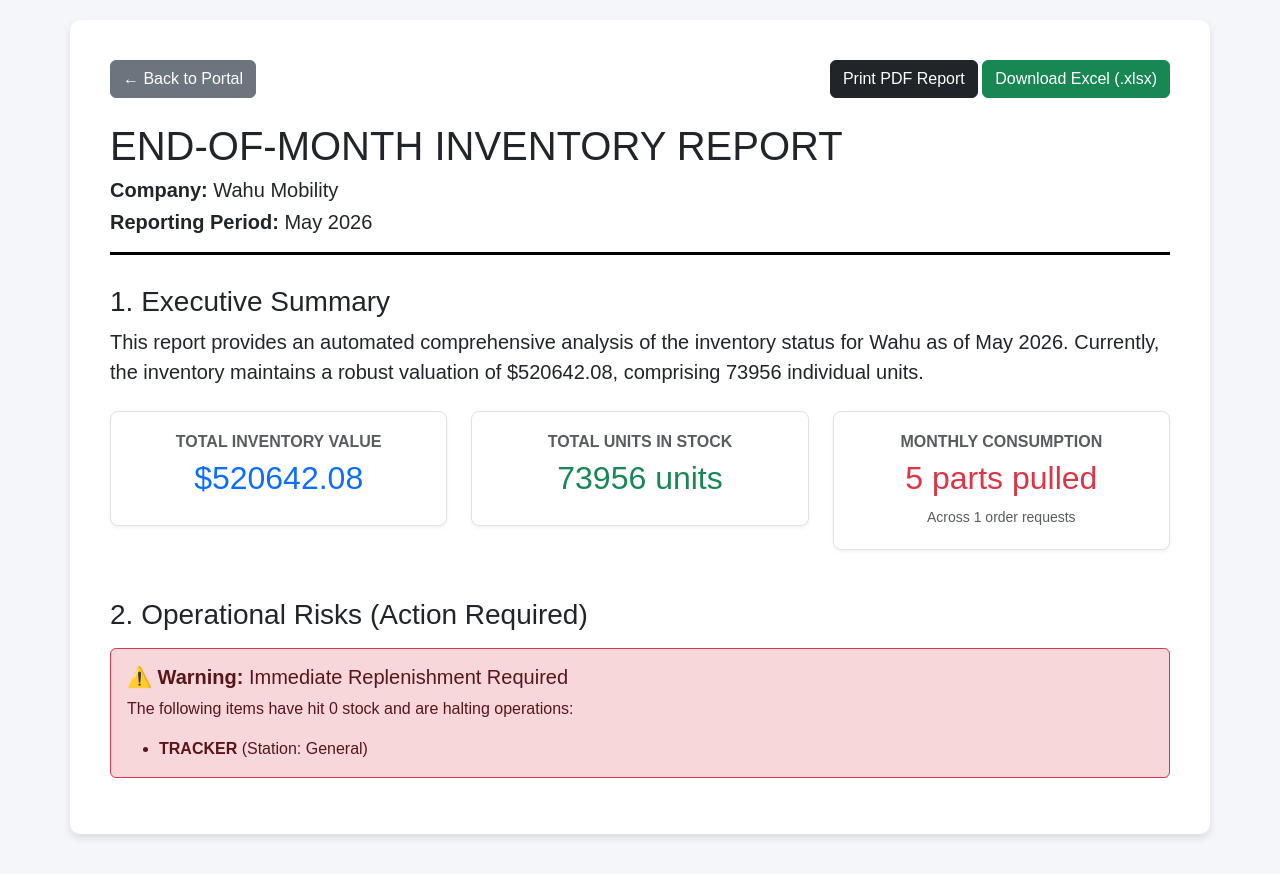
After one commit to NPKvarmax/production-inventory, a Django app: page /executive-report/ in a window 1280 px wide. The commit adds this page. Run offline with Django 5.2, Linux system fonts and the light colour scheme; a user stored in the database is signed in; data comes from the database, SQL or seed files in the repository; both versions use the stored data as it was after the commit.

Commit message:
Version 2.0: Added Stations, Automated Reporting, and Email Robot

```diff
--- /dev/null
+++ b/inventory/templates/inventory/executive_report.html
@@ -0,0 +1,89 @@
+<!DOCTYPE html>
+<html lang="en">
+<head>
+    <meta charset="UTF-8">
+    <meta name="viewport" content="width=device-width, initial-scale=1.0">
+    <title>Executive Inventory Report</title>
+    <!-- Load Bootstrap CSS for styling -->
+    <link href="https://cdn.jsdelivr.net/npm/bootstrap@5.3.0/dist/css/bootstrap.min.css" rel="stylesheet">
+
+    <style>
+        /* THE MAGIC PRINT TRICK: Hides the buttons when saving to PDF */
+        @media print {
+            .no-print { display: none !important; }
+            body { background-color: white; }
+            .card, .metric-box { border: none !important; box-shadow: none !important; }
+        }
+        body { background-color: #f4f6f9; padding-top: 20px; font-family: Arial, sans-serif; }
+        .report-header { border-bottom: 3px solid #000; padding-bottom: 10px; margin-bottom: 30px; }
+        .metric-box { background-color: #ffffff; padding: 20px; border-radius: 8px; border: 1px solid #dee2e6; box-shadow: 0 2px 4px rgba(0,0,0,0.05); }
+        .container { background-color: white; padding: 40px; border-radius: 10px; box-shadow: 0 4px 8px rgba(0,0,0,0.1); margin-bottom: 40px; }
+    </style>
+</head>
+<body>
+
+<div class="container">
+
+    <!-- Action Buttons (Hidden when printing) -->
+    <div class="d-flex justify-content-between mb-4 no-print">
+        <a href="{% url 'landing' %}" class="btn btn-secondary">&larr; Back to Portal</a>
+        <div>
+            <button onclick="window.print()" class="btn btn-dark">Print PDF Report</button>
+<a href="{% url 'export_excel_report' %}" class="btn btn-success">Download Excel (.xlsx)</a>        </div>
+    </div>
+
+    <!-- The Actual Report -->
+    <div class="report-header">
+        <h1>END-OF-MONTH INVENTORY REPORT</h1>
+        <h5><strong>Company:</strong> Wahu Mobility</h5>
+        <h5><strong>Reporting Period:</strong> {{ current_month_name }}</h5>
+    </div>
+
+    <h3 class="mt-4">1. Executive Summary</h3>
+    <p class="lead">This report provides an automated comprehensive analysis of the inventory status for Wahu as of {{ current_month_name }}.
+       Currently, the inventory maintains a robust valuation of <strong>${{ total_value|floatformat:2 }}</strong>,
+       comprising <strong>{{ total_units }}</strong> individual units.</p>
+
+    <div class="row mb-5 mt-4">
+        <div class="col-md-4">
+            <div class="metric-box text-center">
+                <h6 class="text-muted text-uppercase fw-bold">Total Inventory Value</h6>
+                <h2 class="text-primary">${{ total_value|floatformat:2 }}</h2>
+            </div>
+        </div>
+        <div class="col-md-4">
+            <div class="metric-box text-center">
+                <h6 class="text-muted text-uppercase fw-bold">Total Units in Stock</h6>
+                <h2 class="text-success">{{ total_units }} units</h2>
+            </div>
+        </div>
+        <div class="col-md-4">
+            <div class="metric-box text-center">
+                <h6 class="text-muted text-uppercase fw-bold">Monthly Consumption</h6>
+                <h2 class="text-danger">{{ total_parts_consumed }} parts pulled</h2>
+                <small class="text-muted">Across {{ total_requests_count }} order requests</small>
+            </div>
+        </div>
+    </div>
+
+    <h3>2. Operational Risks (Action Required)</h3>
+    {% if critical_items %}
+        <div class="alert alert-danger mt-3 border-danger">
+            <h5 class="alert-heading"><strong>⚠️ Warning:</strong> Immediate Replenishment Required</h5>
+            <p>The following items have hit 0 stock and are halting operations:</p>
+            <ul class="mb-0">
+                {% for item in critical_items %}
+                    <li><strong>{{ item.name }}</strong> (Station: {{ item.station }})</li>
+                {% endfor %}
+            </ul>
+        </div>
+    {% else %}
+        <div class="alert alert-success mt-3 border-success">
+            <strong>✅ System Healthy:</strong> All inventory levels are currently above 0. No critical stockouts detected.
+        </div>
+    {% endif %}
+
+</div>
+
+</body>
+</html>
--- a/inventory/urls.py
+++ b/inventory/urls.py
@@ -7,4 +7,6 @@ urlpatterns = [
     path('login/', views.login_page, name='login'),
     path('logout/', views.logout_user, name='logout'),
     path('export/', views.export_inventory_csv, name='export_csv'),
+    path('executive-report/', views.executive_report, name='executive_report'),
+    path('export-excel/', views.export_excel_report, name='export_excel_report'),
 ]
--- a/inventory/views.py
+++ b/inventory/views.py
@@ -1,14 +1,18 @@
 import json
 import csv
+import openpyxl
+from datetime import datetime
 from django.shortcuts import render, redirect
 from django.contrib import messages
 from django.contrib.auth.decorators import login_required
 from django.contrib.auth.forms import AuthenticationForm
 from django.contrib.auth import login, logout
+
 from django.http import HttpResponse
 
 from .models import InventoryItem, StockRequest
 from .forms import StockRequestForm
+from django.utils.timezone import now
 
 @login_required(login_url='login')
 def landing_page(request):
@@ -21,16 +25,24 @@ def dashboard(request, item_type):
         return redirect('landing')
 
     items = InventoryItem.objects.filter(item_type=item_type)
-    recent_requests = StockRequest.objects.filter(item__item_type=item_type).order_by('-date_requested')[:10]
+    recent_requests = StockRequest.objects.filter(item__item_type=item_type).order_by('-date_requested')
 
     categories = items.values_list('category', flat=True).distinct()
 
     category_filter = request.GET.get('category')
     reorder_filter = request.GET.get('reorder')
     priority_filter = request.GET.get('priority')
+    station_filter = request.GET.get('station')
+
+
 
     if category_filter and category_filter != 'All':
         items = items.filter(category=category_filter)
+
+    if station_filter and station_filter != 'All':
+        items = items.filter(station=station_filter)
+
+    print("THE BROWSER SENT THIS STATION:", repr(station_filter))
 
     if reorder_filter == 'Yes':
         items = [item for item in items if item.reorder_needed == 'Yes']
@@ -39,6 +51,9 @@ def dashboard(request, item_type):
 
     if priority_filter and priority_filter != 'All':
         recent_requests = recent_requests.filter(priority=priority_filter)
+    recent_requests = recent_requests[:10]
+
+
 
     total_items_count = len(items) if isinstance(items, list) else items.count()
     low_stock_count = sum(1 for item in items if item.reorder_needed == 'Yes')
@@ -60,14 +75,20 @@ def dashboard(request, item_type):
                 stock_request.requester = request.user
                 stock_request.save()
                 messages.success(request, f"Successfully requested {requested_qty} of {requested_item.name}.")
-                return redirect('dashboard', item_type=item_type) # Redirect back to the same department
+                return redirect('dashboard', item_type=item_type)
             else:
                 messages.error(request, f"Error: You requested {requested_qty}, but only {requested_item.quantity} are available.")
     else:
-        form = StockRequestForm(item_type=item_type) # Pass it for GET requests too
+        form = StockRequestForm(item_type=item_type)
+
+    if isinstance(items, list):
+        item_ids = [item.id for item in items]
+        form.fields['item'].queryset = InventoryItem.objects.filter(id__in=item_ids)
+    else:
+        form.fields['item'].queryset = items
 
     context = {
-        'item_type': item_type, # Send the type to the HTML to update titles
+        'item_type': item_type,
         'items': items,
         'form': form,
         'recent_requests': recent_requests,
@@ -82,14 +103,14 @@ def dashboard(request, item_type):
 
 def login_page(request):
     if request.user.is_authenticated:
-        return redirect('landing') # Redirect to landing instead of dashboard
+        return redirect('landing')
 
     if request.method == 'POST':
         form = AuthenticationForm(request, data=request.POST)
         if form.is_valid():
             user = form.get_user()
             login(request, user)
-            return redirect('landing') # Redirect to landing instead of dashboard
+            return redirect('landing')
     else:
         form = AuthenticationForm()
 
@@ -118,3 +139,97 @@ def export_inventory_csv(request):
         writer.writerow([item.item_type, item.name, item.quantity, status])
 
     return response
+
+@login_required(login_url='login')
+def executive_report(request):
+    # SECURITY: Kick out anyone who isn't a manager
+    if not request.user.is_superuser:
+        messages.error(request, "Access Denied: Executive reporting only.")
+        return redirect('landing')
+
+    all_items = InventoryItem.objects.all()
+
+    # High-Level Metrics (Replaces manual spreadsheet math)
+    total_units = sum(item.quantity for item in all_items)
+    total_value = sum(item.total_value for item in all_items if hasattr(item, 'total_value'))
+
+    # Risk Detection (Finds items like your Cable Ties that hit 0)
+    critical_items = InventoryItem.objects.filter(quantity__lte=0)
+
+    # Monthly Consumption Math
+    current_year = now().year
+    current_month = now().month
+
+    monthly_requests = StockRequest.objects.filter(
+        date_requested__year=current_year,
+        date_requested__month=current_month
+    )
+
+    total_parts_consumed = sum(req.quantity_requested for req in monthly_requests)
+    total_requests_count = monthly_requests.count()
+
+    context = {
+        'total_value': total_value,
+        'total_units': total_units,
+        'critical_items': critical_items,
+        'total_parts_consumed': total_parts_consumed,
+        'total_requests_count': total_requests_count,
+        'current_month_name': now().strftime("%B %Y"),
+    }
+    return render(request, 'inventory/executive_report.html', context)
+
+@login_required(login_url='login')
+def export_excel_report(request):
+    if not request.user.is_superuser:
+        messages.error(request, "Access Denied.")
+        return redirect('landing')
+
+    #Creating a blank Excel Workbook
+    wb = openpyxl.Workbook()
+
+    # OVERVIEW TAB
+    ws1 = wb.active
+    ws1.title = "Inventory Overview"
+    ws1.append(["Company", "Wahu Mobility"])
+    ws1.append(["Report Date", datetime.now().strftime("%Y-%m-%d")])
+    ws1.append([])
+
+    ws1.append(["Item Name", "Category", "Station", "Quantity", "Total Value"])
+    items = InventoryItem.objects.all()
+    for item in items:
+        val = item.total_value if hasattr(item, 'total_value') else 0
+        ws1.append([item.name, item.category, item.station, item.quantity, val])
+
+    #MONTHLY CONSUMPTION TAB
+    ws2 = wb.create_sheet(title="Monthly Consumption")
+    ws2.append(["Date Requested", "Item Name", "Quantity Pulled", "Requester"])
+
+    current_month = datetime.now().month
+    current_year = datetime.now().year
+    monthly_requests = StockRequest.objects.filter(
+        date_requested__year=current_year,
+        date_requested__month=current_month
+    )
+    for req in monthly_requests:
+        ws2.append([
+            req.date_requested.strftime("%Y-%m-%d"),
+            req.item.name,
+            req.quantity_requested,
+            req.requester.username
+        ])
+
+    # URGENT ACTIONS (0 Stock) TAB
+    ws3 = wb.create_sheet(title="Urgent Actions")
+    ws3.append(["URGENT RESTOCK REQUIRED"])
+    ws3.append(["Item Name", "Station", "Last Known Quantity"])
+
+    critical_items = InventoryItem.objects.filter(quantity__lte=0)
+    for item in critical_items:
+        ws3.append([item.name, item.station, item.quantity])
+
+    # Pushing to the browser as a download!
+    response = HttpResponse(content_type='application/vnd.openxmlformats-officedocument.spreadsheetml.sheet')
+    response['Content-Disposition'] = f'attachment; filename="Wahu_Inventory_Report_{datetime.now().strftime("%b_%Y")}.xlsx"'
+
+    wb.save(response)
+    return response
```
Also changed, not shown: inventory/management/commands/send_monthly_report.py (added, +68 -0 lines), inventory/models.py (+15 -0 lines), inventory/templates/inventory/dashboard.html (+16 -0 lines), inventory_project/settings.py (+8 -0 lines), db.sqlite3, inventory/management/__init__.py (added), inventory/management/commands/__init__.py (added), inventory/migrations/0004_inventoryitem_daily_quota_hint_inventoryitem_station.py (added), 1 other file.
